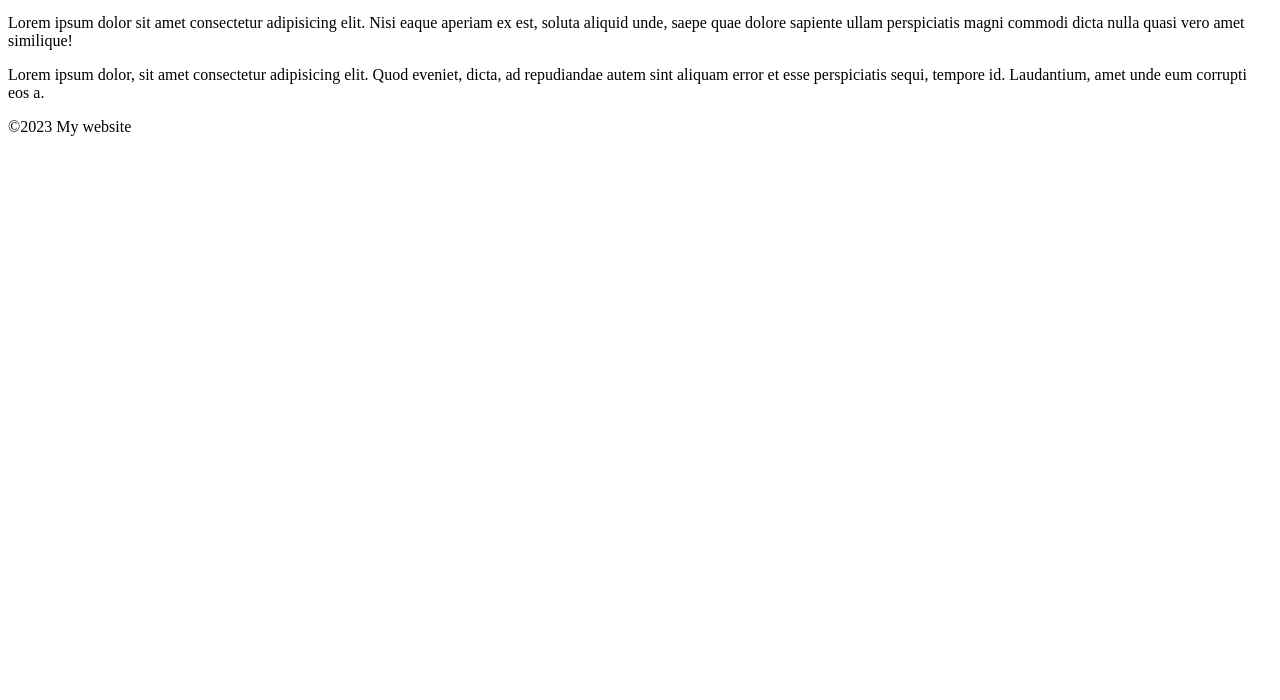
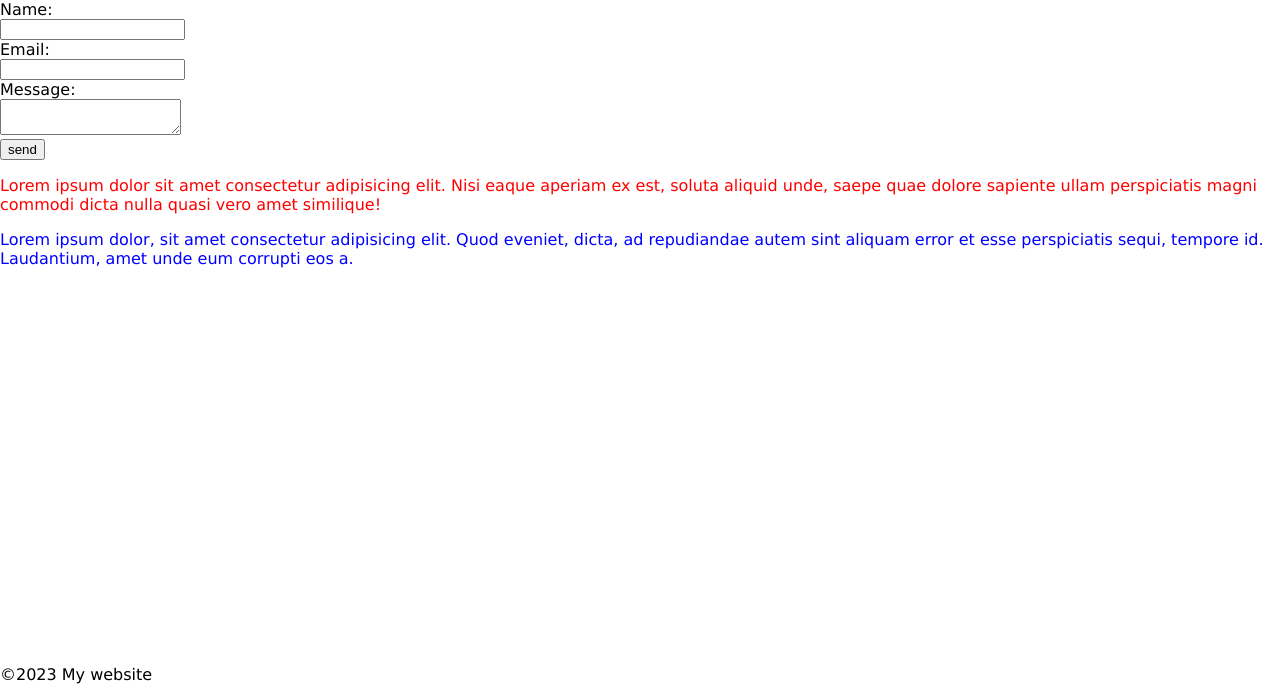
Before and after one commit to knslsree/LESSON_HTML-and-CSS_02, a plain HTML site: page contact.html in a window 1280 px wide. Shown: the part 100-800 px from the top of the page. Drawn offline with Linux system fonts and the light colour scheme.

Commit message:
style change

```diff
--- a/contact.html
+++ b/contact.html
@@ -6,12 +6,14 @@
     <meta http-equiv="X-UA-Compatible" content="IE=edge">
     <meta name="viewport" content="width=device-width, initial-scale=1.0">
     <title> My another webpage</title>
+    <link rel="stylesheet" href="style.css">
 </head>
 <body>
     <!--Th ebody on my page-->
     <header>
         <!-- Sidehead and navigation-->
-        <h1> My webpage</h1>
+
+
         <a href="index.html"> Startwebpage</a>
         <a href="about.html"> About me</a>
         <a href="hobbys.html">My hobbys</a>
@@ -19,6 +21,16 @@
     </header>
     <main>
 <!---Main content on my side --->
+<h1> Contact me</h1>
+<form>
+    <label for="name">Name:</label><br>
+    <input class="my-form" type="text" id="name" name="name"> <br>
+    <label for="email">Email:</label><br>
+    <input class="my-form" type="email" id="email" name="email"><br>
+    <label for="message" > Message:</label><br>
+    <textarea class="my-form" id="message" name="message"></textarea><br>
+    <input type="submit" value="send"><br>
+</form>
 <p id="my-id"> Lorem ipsum dolor sit amet consectetur adipisicing elit. Nisi eaque aperiam ex est, soluta aliquid unde, saepe quae dolore sapiente ullam perspiciatis magni commodi dicta nulla quasi vero amet similique!</p>
 <p class="my-class"></p>
 <p class="two classes"></p>
--- /dev/null
+++ b/style.css
@@ -0,0 +1,26 @@
+/* comments for css*/
+/* take away extra space in body*/
+body{
+    margin: 0;
+
+}
+/* Footer in the bottom, always*/
+main{
+    flex:1 ;
+}
+body{
+    display: flex;
+    min-height: 100vh;
+    flex-direction: column;
+    font-family: Verdana;
+    }
+    /*Footer in the bottom end*/
+    .my-class{
+        color: green;
+    }
+    #my-id{
+        color: rgb(255, 0, 0);
+    }
+    .two.classes{
+        color:#0000ff;
+    }
```
Also changed, not shown: About.html (+3 -1 lines), hobbys.html (+7 -5 lines), index.html (+2 -1 lines), Images/Guitar.png (added).
